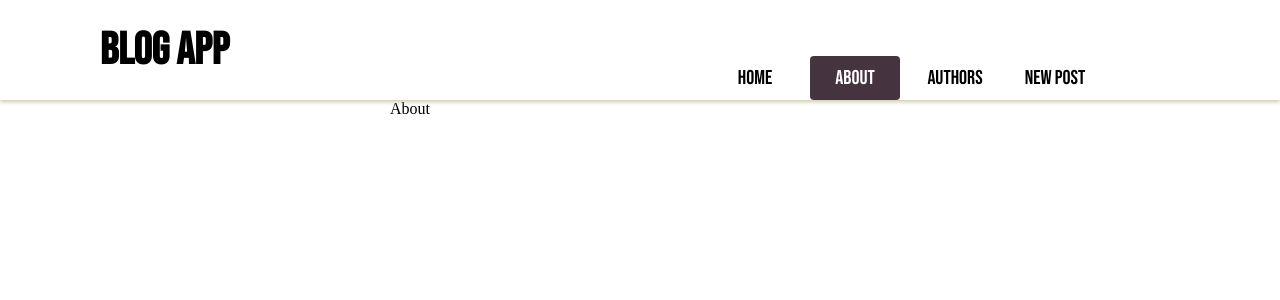
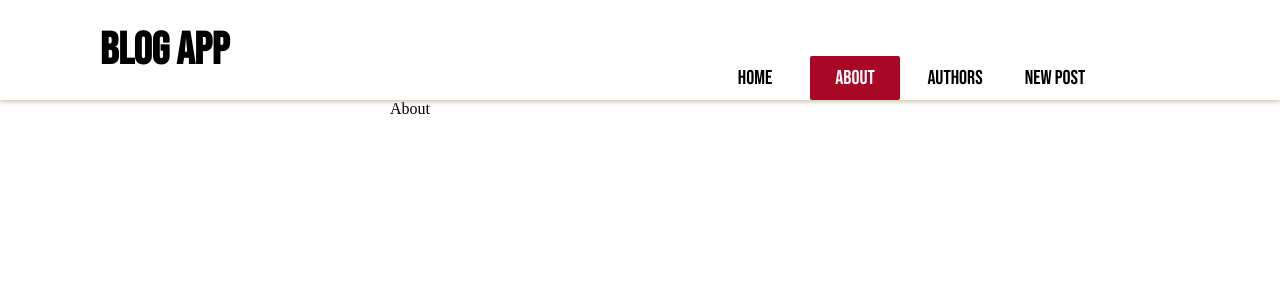
Before and after one commit to banuaggun/react-blog-app, a React (Create React App) app: page /about in a window 1280 px wide. Shown: the top 300 px of the page. Built offline with nearby package versions, Linux system fonts and the light colour scheme; no server answers.

Commit message:
navbar hover effect created

```diff
--- a/src/assets/styles/header.css
+++ b/src/assets/styles/header.css
@@ -32,12 +32,30 @@ nav .navigation{
   //border:1px solid purple;
   width:90px;
   height:44px;
-  border-radius:4px;
+  border-radius:2px;
   display:flex;
   align-items:center;
   justify-content:center;
+  transition:all 400ms;
+
+  background:
+  linear-gradient(
+    to right,
+    transparent,
+    transparent
+  ),
+  linear-gradient(
+    to right,
+    var(--lightGrayBg),
+   var(--buttonBg),
+   var(--lightGrayBg)
+);
+background-size: 100% 3px, 0 3px;
+background-position: 100% 100%, 0 100%;
+  background-repeat: no-repeat;
 }
 
+.topbar__menu__item:nth-child(0),
 .topbar__menu__item:nth-child(1), .topbar__menu__item:nth-child(2), .topbar__menu__item:nth-child(3){
   margin-right:10px;
 
@@ -47,9 +65,16 @@ nav .navigation{
   font-size:20px;
 }
 
+.topbar__menu__item:hover{
+  text-decoration:none;
+  color:var(--buttonBg);
+  background-size: 0 3px, 100% 3px;
+}
+
 .topbar__menu__item.active{
   color:var(--backgroundColor);
-  background-color:var(--activeLinkBg);
+
+  background-color:var(--buttonBg);
 }
 
 
--- a/src/index.css
+++ b/src/index.css
@@ -4,7 +4,9 @@
   --fontBebas:'Bebas Neue', cursive;
   --fontMontserrat:'Montserrat', sans-serif;
   --navShadow:0 2px 4px rgba(188, 177, 133, 0.7);
-  --activeLinkBg:#45333F;
+  --buttonBg:#A80726;
+  --grayBg:#85848A;
+  --lightGrayBg:#BCB1B7;
 }
 
 * {
```
